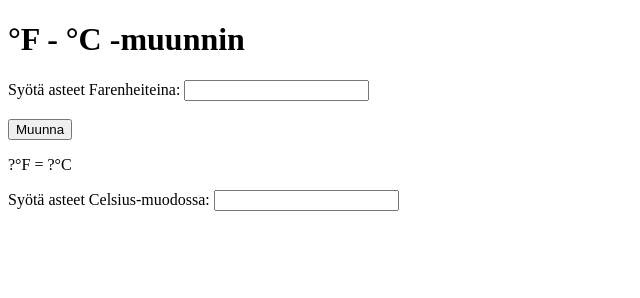
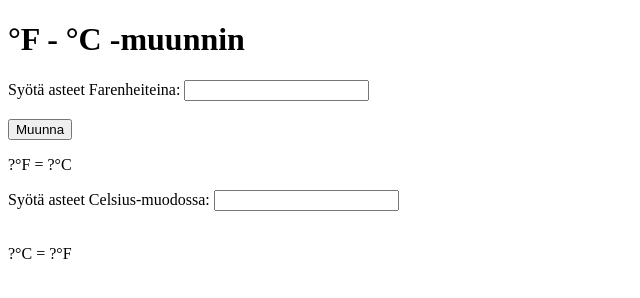
Before and after one commit to eevakodaa/muunninCF, a plain HTML site: page index.html in a window 1280 px wide. Shown: the full height of the page, 0-640 px from the left. Drawn offline with Linux system fonts and the light colour scheme.

Commit message:
aste merkit2

```diff
--- a/index.html
+++ b/index.html
@@ -19,5 +19,8 @@
             <label for="Celsius">Syötä asteet Celsius-muodossa: </label>
             <input type="number" id="Celsius" name="Celsius"><br><br>
         </form>
+        <p>
+            <span id="Celsius">?</span>°C = <span id="Farenheit">?</span>°F
+        </p>
     </body>
 </html>
```
